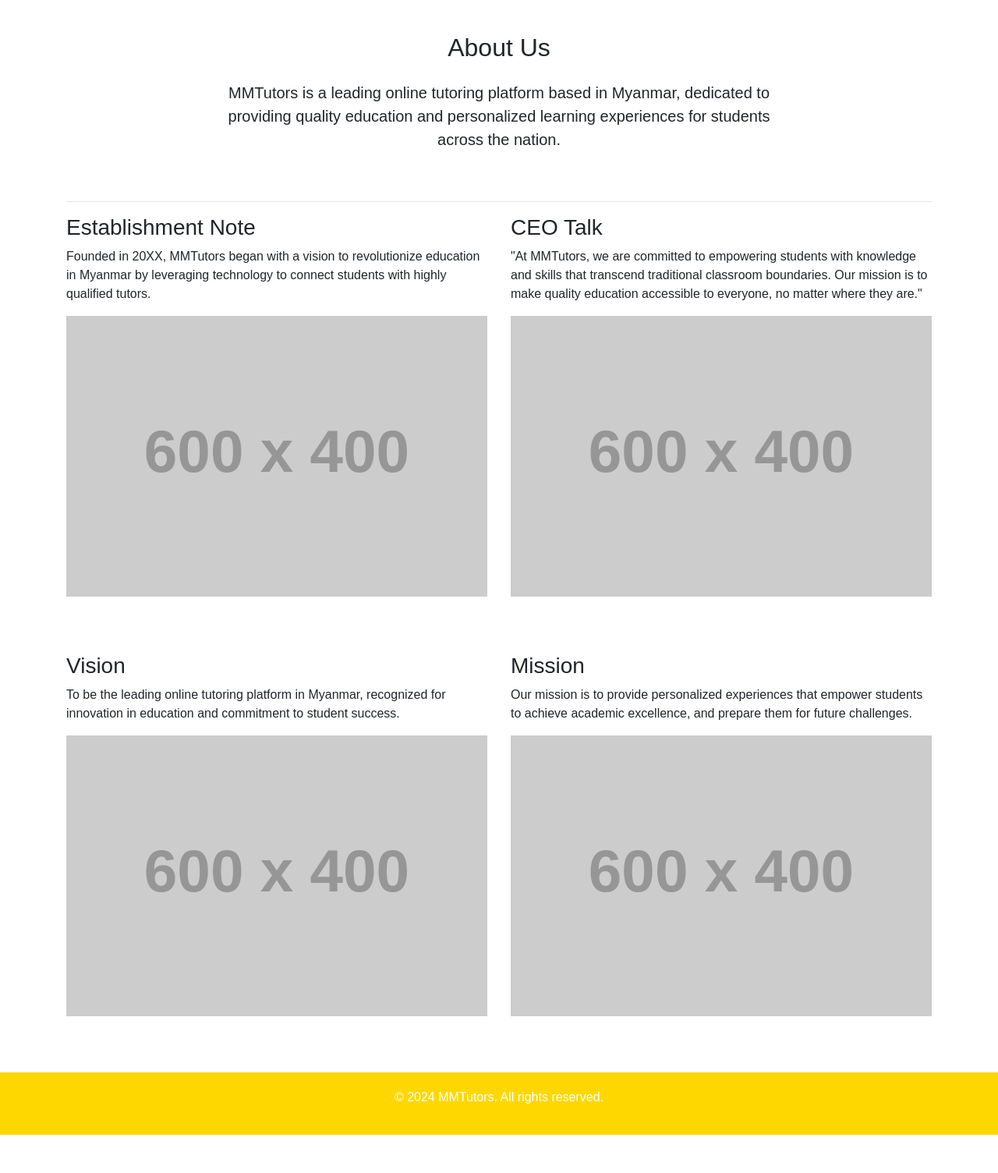
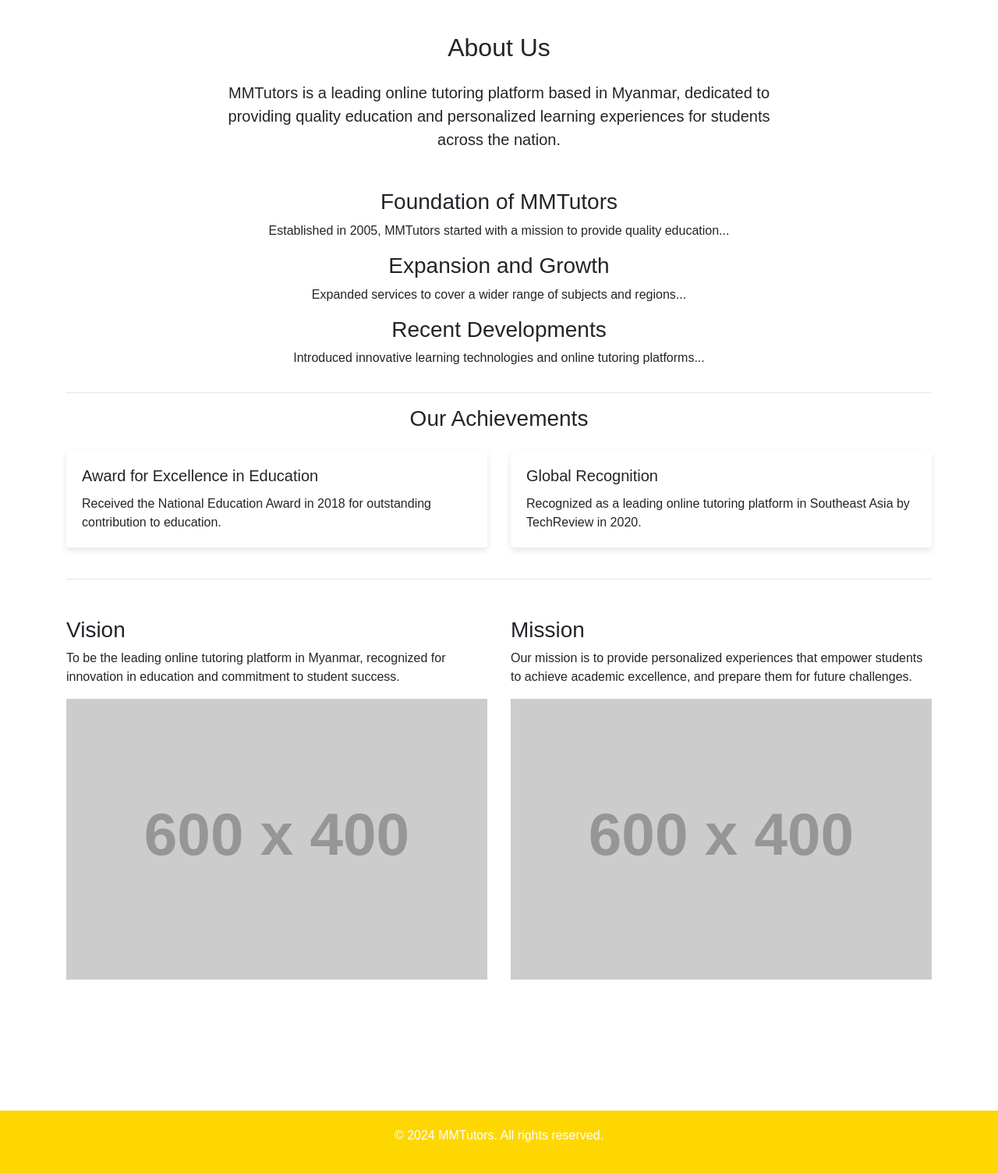
Before and after one commit to pirsondu/mmtutors_website, a Django app: page /about in a window 1280 px wide. Shown: the part 76-1580 px from the top of the page at 78% size. Before the commit the page ends 1531 px from the top, so only its background shows below. Run offline with Django 5.2, Linux system fonts and the light colour scheme; grey boxes labelled with a size stand in for pictures from a placeholder-image service; some libraries are stand-ins or nearby versions.

Commit message:
# Update About Page

```diff
--- a/website/templates/about.html
+++ b/website/templates/about.html
@@ -7,34 +7,80 @@
         <div class="col-lg-8 mx-auto text-center">
           <h2 class="mb-4">About Us</h2>
           <p class="lead mb-5">MMTutors is a leading online tutoring platform based in Myanmar, dedicated to providing quality education and personalized learning experiences for students across the nation.</p>
+          <div class="timeline">
+            <div class="timeline-item">
+              <div class="timeline-content">
+                <h3>Foundation of MMTutors</h3>
+                <p>Established in 2005, MMTutors started with a mission to provide quality education...</p>
               </div>
             </div>
-        <hr>
-        <div class="row">
+            <div class="timeline-item">
+              <div class="timeline-content">
+                <h3>Expansion and Growth</h3>
+                <p>Expanded services to cover a wider range of subjects and regions...</p>
+              </div>
+            </div>
+            <div class="timeline-item">
+              <div class="timeline-content">
+                <h3>Recent Developments</h3>
+                <p>Introduced innovative learning technologies and online tutoring platforms...</p>
+              </div>
+            </div>
+          </div>
+        </div>
+
+        <!-- Timeline Section -->
+
+        <!-- Achievements Section -->
+      </div>
+      <hr />
+      {% comment %} <div class="row">
         <div class="col-lg-6">
           <h3>Establishment Note</h3>
           <p>Founded in 20XX, MMTutors began with a vision to revolutionize education in Myanmar by leveraging technology to connect students with highly qualified tutors.</p>
-                <img src="https://placehold.co/600x400" class="img-fluid mb-4" alt="Establishment Note Image">
+          <img src="https://placehold.co/600x400" class="img-fluid mb-4" alt="Establishment Note Image" />
         </div>
         <div class="col-lg-6">
           <h3>CEO Talk</h3>
           <p>"At MMTutors, we are committed to empowering students with knowledge and skills that transcend traditional classroom boundaries. Our mission is to make quality education accessible to everyone, no matter where they are."</p>
-                <img src="https://placehold.co/600x400" class="img-fluid mb-4" alt="CEO Talk Image">
+          <img src="https://placehold.co/600x400" class="img-fluid mb-4" alt="CEO Talk Image" />
+        </div>
+      </div> {% endcomment %}
+      <div class="achievement">
+        <h3 class="text-center mb-4">Our Achievements</h3>
+        <div class="row">
+          <div class="col-md-6">
+            <div class="card mb-4">
+              <div class="card-body">
+                <h5 class="card-title">Award for Excellence in Education</h5>
+                <p class="card-text">Received the National Education Award in 2018 for outstanding contribution to education.</p>
               </div>
             </div>
+          </div>
+          <div class="col-md-6">
+            <div class="card mb-4">
+              <div class="card-body">
+                <h5 class="card-title">Global Recognition</h5>
+                <p class="card-text">Recognized as a leading online tutoring platform in Southeast Asia by TechReview in 2020.</p>
+              </div>
+            </div>
+          </div>
+        </div>
+      </div>
+      <hr />
       <div class="row mt-5">
         <div class="col-lg-6">
           <h3>Vision</h3>
           <p>To be the leading online tutoring platform in Myanmar, recognized for innovation in education and commitment to student success.</p>
-                <img src="https://placehold.co/600x400" class="img-fluid mb-4" alt="Vision Image">
+          <img src="https://placehold.co/600x400" class="img-fluid mb-4" alt="Vision Image" />
         </div>
         <div class="col-lg-6">
           <h3>Mission</h3>
           <p>Our mission is to provide personalized experiences that empower students to achieve academic excellence, and prepare them for future challenges.</p>
-                <img src="https://placehold.co/600x400" class="img-fluid mb-4" alt="Mission Image">
+          <img src="https://placehold.co/600x400" class="img-fluid mb-4" alt="Mission Image" />
         </div>
       </div>
     </div>
   </section>
-
+  <div class="container mt-5 pt-5"></div>
 {% endblock %}
```
Lines whose indentation alone changed are shown as unchanged.
